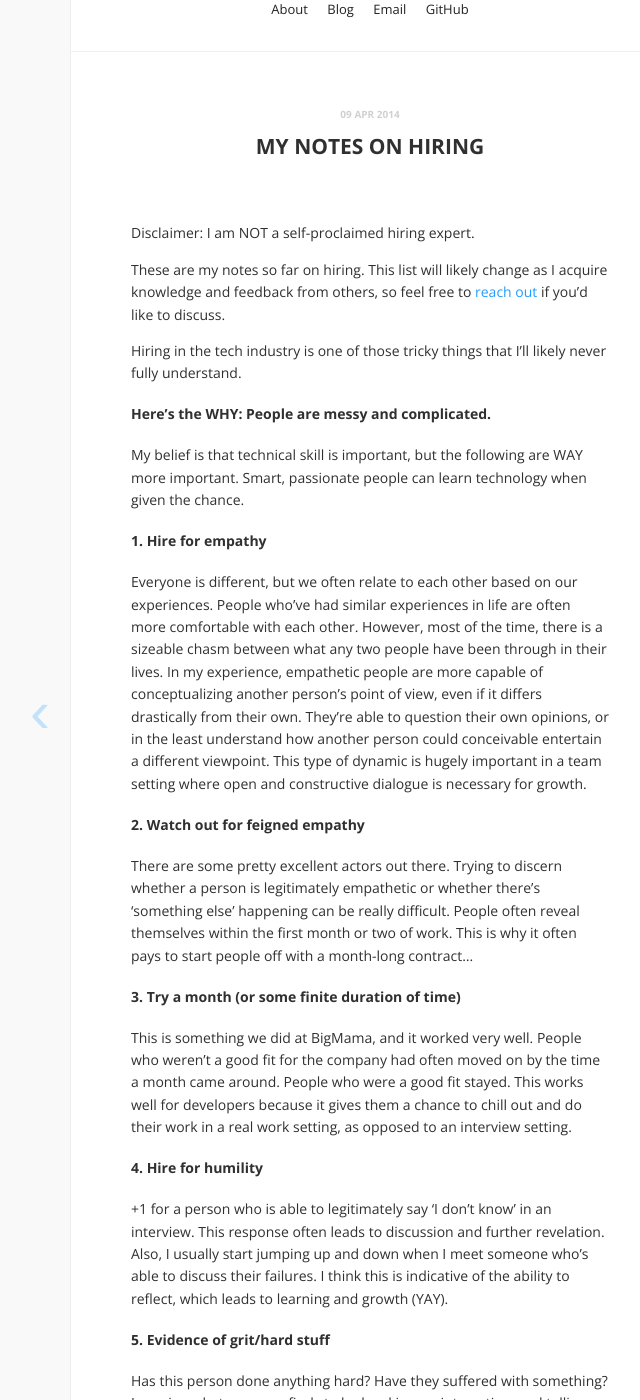
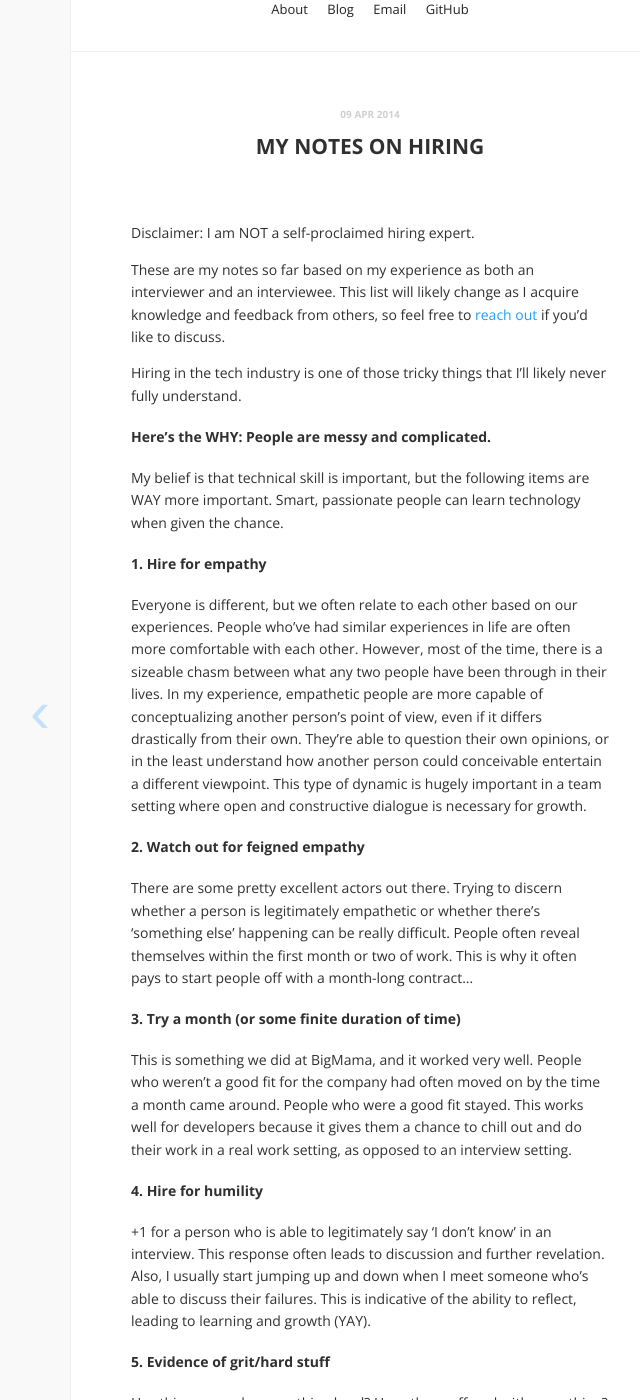
Before and after one commit to jenncoop/jenncoop.github.io, a Jekyll site: the page built from _posts/2014-04-09-my-notes-on-hiring.md, in a window 1280 px wide and 1400 px high, scrolled down 231 px. Shown: the whole window, without its empty margins (270-910 px from the left). Built offline with Jekyll 4.4.1, drawn with Linux system fonts in a browser that asks for light colours; Markdown is read by kramdown in place of the engine named in the settings; comment, search, counter and statistics services are not loaded; some of the changed text lies outside the part shown.

Commit message:
forgot one

```diff
--- a/_posts/2014-04-09-my-notes-on-hiring.md
+++ b/_posts/2014-04-09-my-notes-on-hiring.md
@@ -6,13 +6,13 @@
 
 Disclaimer: I am NOT a self-proclaimed hiring expert.
 
-These are my notes so far on hiring. This list will likely change as I acquire knowledge and feedback from others, so feel free to [reach out](mailto:cooper.jennl@gmail.com) if you'd like to discuss.
+These are my notes so far based on my experience as both an interviewer and an interviewee. This list will likely change as I acquire knowledge and feedback from others, so feel free to [reach out](mailto:cooper.jennl@gmail.com) if you'd like to discuss.
 
 Hiring in the tech industry is one of those tricky things that I'll likely never fully understand.
 
 #### Here's the WHY: People are messy and complicated.
 
-My belief is that technical skill is important, but the following are WAY more important. Smart, passionate people can learn technology when given the chance.
+My belief is that technical skill is important, but the following items are WAY more important. Smart, passionate people can learn technology when given the chance.
 
 
 #### 1. Hire for empathy
@@ -32,7 +32,7 @@
 
 #### 4. Hire for humility
 
-+1 for a person who is able to legitimately say 'I don't know' in an interview. This response often leads to discussion and further revelation. Also, I usually start jumping up and down when I meet someone who's able to discuss their failures. I think this is indicative of the ability to reflect, which leads to learning and growth (YAY).
++1 for a person who is able to legitimately say 'I don't know' in an interview. This response often leads to discussion and further revelation. Also, I usually start jumping up and down when I meet someone who's able to discuss their failures. This is indicative of the ability to reflect, leading to learning and growth (YAY).
 
 
 #### 5. Evidence of grit/hard stuff
@@ -48,3 +48,8 @@
 #### 7. Evidence of creative outlet
 
 Does this person paint? Is this person excited and passionate about something outside of technology? People with other facets and dimensions have never been a bad thing in my experience.
+
+
+#### 8. Have a technical discussion
+
+SHOCKER: I don't think it's all that necessary to ask technical questions during the interview process (ie. write a method that does x). More importantly, have a technical discussion. For instance, "Tell me about that project you did."... "It seems like you're really excited about technology x. Why?" etc. Then go with it. You'll get a good idea about the interviewee's experience level. Also, it's fun and inspiring to see people come alive when they talk about their passion projects.
```
Also changed, not shown: 2 other files.
